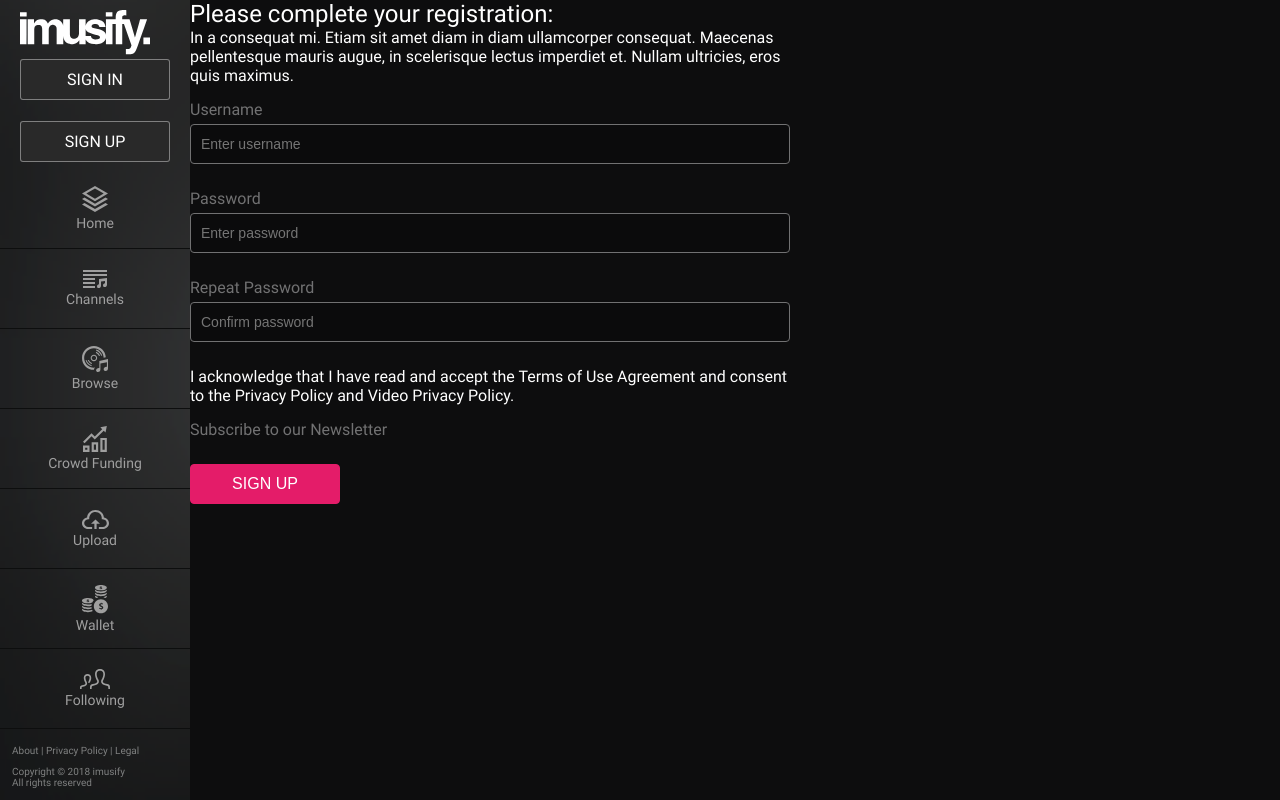
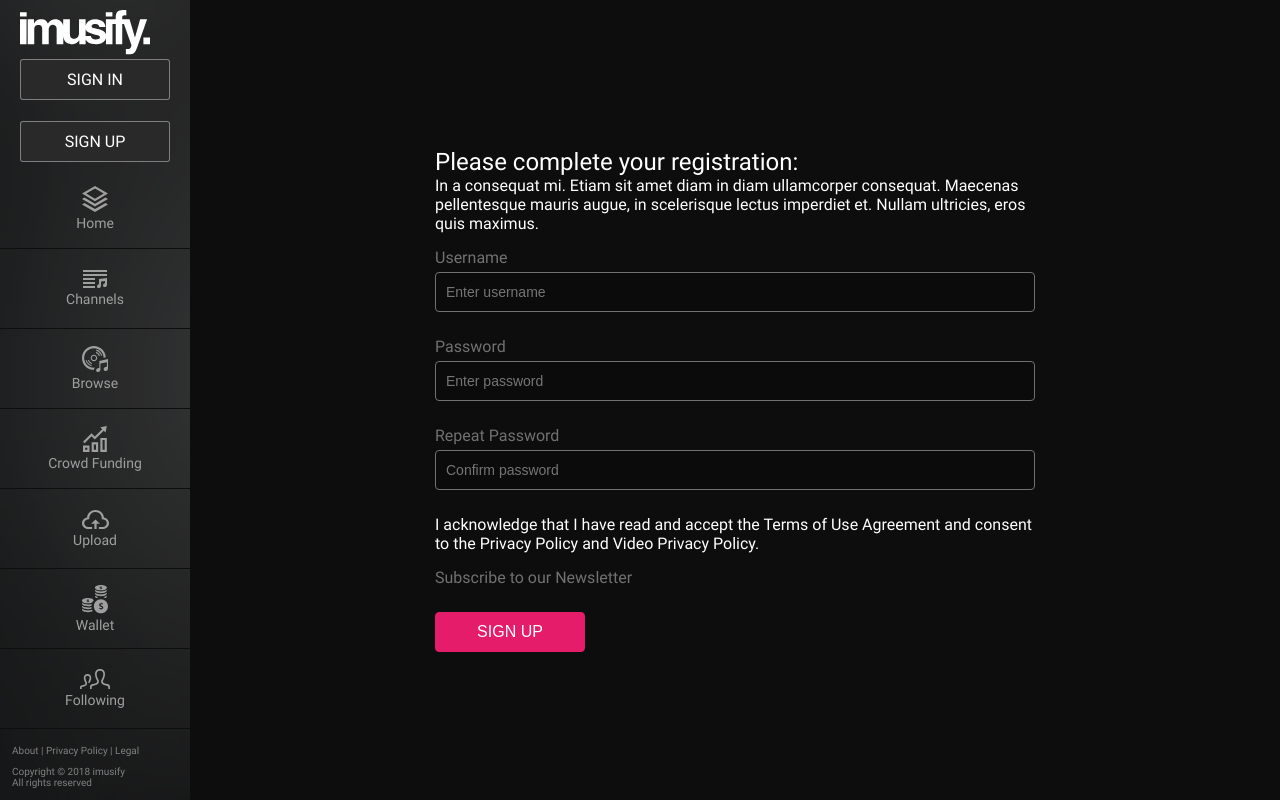
Before and after one commit to imusify/imusify-web, a Vue app: page /signupnext in a window 1280 px wide. Built offline with nearby package versions, Linux system fonts and the light colour scheme.

Commit message:
fix signup next layout

```diff
--- a/src/assets/styles/_layout.scss
+++ b/src/assets/styles/_layout.scss
@@ -80,7 +80,7 @@ html, body {
 }
 
 #app > section {
-  &.login, &.profile, &.signup {
+  &.login, &.profile, &.signup, &.signupnext {
     display: flex;
     justify-content: center;
     align-items: flex-start;
@@ -123,7 +123,7 @@ html, body {
 
 @media (min-width: 480px) {
   #app > section {
-    &.login, &.profile, &.signup {
+    &.login, &.profile, &.signup, &.signupnext {
       align-items: center;
     }
 
--- a/src/components/SignupNext.vue
+++ b/src/components/SignupNext.vue
@@ -97,6 +97,4 @@ export default {
 };
 </script>
 <style lang="scss" scoped>
-  .signupnext {
-  }
 </style>
```
